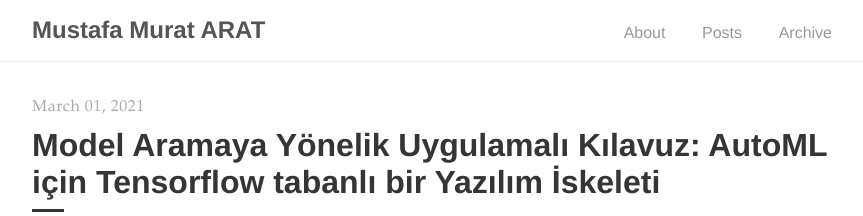
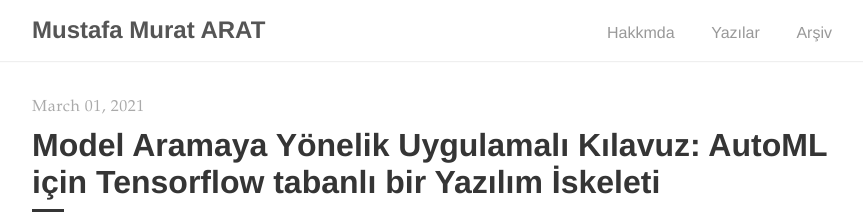
Before and after one commit to mmuratarat/turkish, a Jekyll site: the page built from index.html, in a window 1280 px wide. Shown: the top 216 px of the page, without its empty margins (208-1071 px from the left). Built offline with Jekyll 4.4.1, drawn with Linux system fonts in a browser that asks for light colours; the list of posts is cut into pages by our own code.

Commit message:
removing and adding some files

```diff
--- a/_includes/navigation.html
+++ b/_includes/navigation.html
@@ -4,9 +4,9 @@
       <h2 class="nav-title">{{ site.title }}</h2>
     </a>
     <ul>
-      <li><a href="{{ '/about' | prepend: site.baseurl }}">About</a></li>
-      <li><a href="{{ site.baseurl }}/">Posts</a></li>
-      <li><a href="{{ '/archive' | prepend: site.baseurl }}/">Archive</a></li>
+      <li><a href="{{ '/about' | prepend: site.baseurl }}">Hakkmda</a></li>
+      <li><a href="{{ site.baseurl }}/">Yazılar</a></li>
+      <li><a href="{{ '/archive' | prepend: site.baseurl }}/">Arşiv</a></li>
     </ul>
   </div>
 </nav>
```
